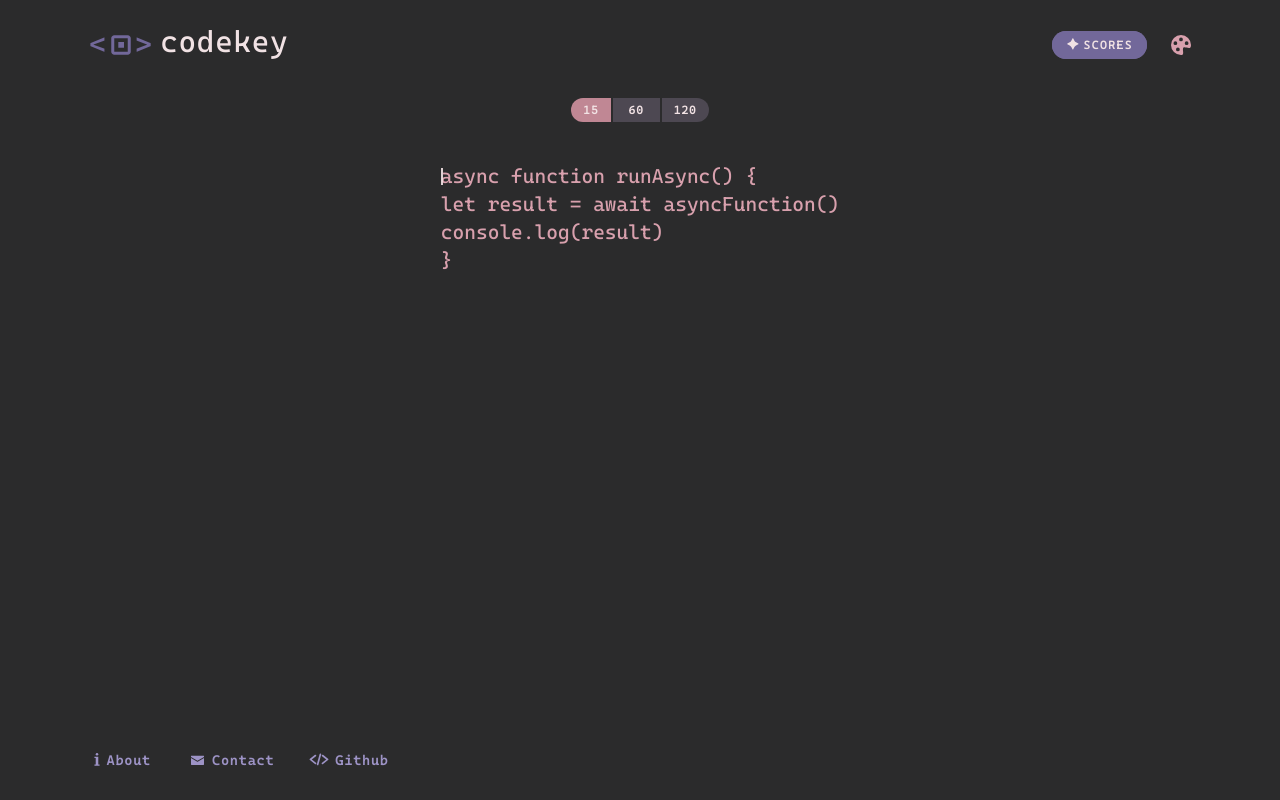
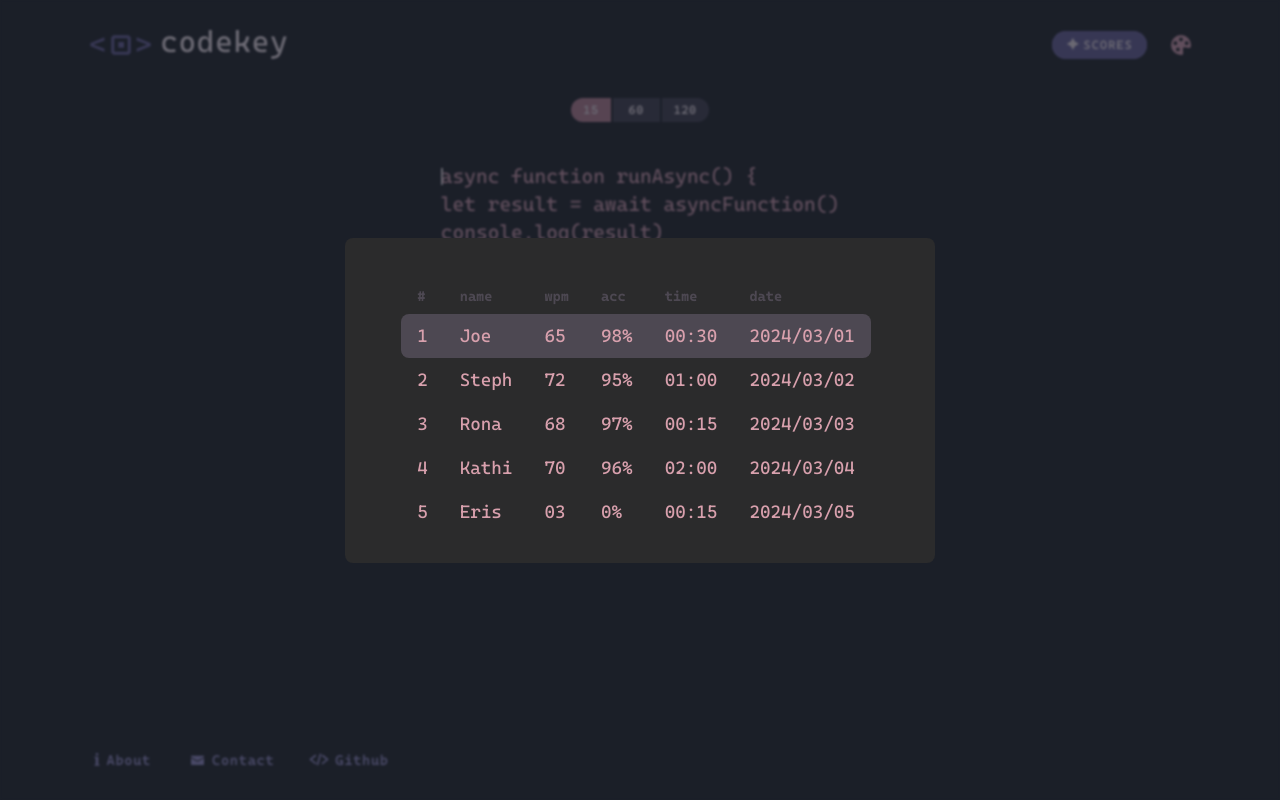
Before and after one commit to nutaptap/codekey, a React (Vite) app in the folder frontend/: page / in a window 1280 px wide. Both pictures are taken after a click on the button "SCORES". Built offline with nearby package versions, Linux system fonts and the light colour scheme.

Commit message:
Added a leaderboard with hardcoded data

```diff
--- a/frontend/src/components/Header.tsx
+++ b/frontend/src/components/Header.tsx
@@ -1,6 +1,7 @@
 import { useState } from "react"
 import { Link } from "react-router-dom"
 import { Theme } from "./Theme"
+import { Leaderboard } from "./Leaderboard"
 
 interface HeaderProps {
   switchTheme: (theme: string) => void
@@ -8,9 +9,14 @@ interface HeaderProps {
 }
 
 export function Header({ switchTheme, theme }: HeaderProps) {
-  const [modalOpen, setModalOpen] = useState(false)
-  function toggleModal() {
-    setModalOpen(!modalOpen)
+  const [themeModalOpen, setThemeModalOpen] = useState(false)
+  function toggleThemeModal() {
+    setThemeModalOpen(!themeModalOpen)
+  }
+
+  const [leaderboardModalOpen, setLeaderboardModalOpen] = useState(false)
+  function toggleLeaderboardModal() {
+    setLeaderboardModalOpen(!leaderboardModalOpen)
   }
   return (
     <>
@@ -35,7 +41,10 @@ export function Header({ switchTheme, theme }: HeaderProps) {
         <nav className="flex">
           <div>
             <div className="scores flex items-center text-xs font-semibold tracking-widest rounded-2xl  bg-main px-[2px] py-[2px] mr-6">
-              <button className="scores-button flex items-center text-xs font-semibold tracking-widest rounded-xl  bg-main px-3 py-1">
+              <button
+                onClick={toggleLeaderboardModal}
+                className="scores-button flex items-center text-xs font-semibold tracking-widest rounded-xl  bg-main px-3 py-1"
+              >
                 <svg
                   className="w-4 h-4 text-text mr-[2px]"
                   xmlns="http://www.w3.org/2000/svg"
@@ -51,7 +60,7 @@ export function Header({ switchTheme, theme }: HeaderProps) {
             </div>
           </div>
           <button
-            onClick={toggleModal}
+            onClick={toggleThemeModal}
             className="text-sub hover:text-text transition-all duration-200"
           >
             <svg
@@ -67,12 +76,15 @@ export function Header({ switchTheme, theme }: HeaderProps) {
           </button>
         </nav>
       </header>
-      {modalOpen && (
+      {themeModalOpen && (
         <Theme
           switchTheme={switchTheme}
-          toggleModal={toggleModal}
+          toggleModal={toggleThemeModal}
           theme={theme}
         />
+      )}
+      {leaderboardModalOpen && (
+        <Leaderboard toggleModal={toggleLeaderboardModal} />
       )}
     </>
   )
--- /dev/null
+++ b/frontend/src/components/Leaderboard.tsx
@@ -0,0 +1,89 @@
+import { useEffect } from "react"
+
+interface LeaderboardProps {
+  toggleModal: () => void
+}
+
+export function Leaderboard({ toggleModal }: LeaderboardProps) {
+  useEffect(() => {
+    const handleClickOutside = (event: MouseEvent) => {
+      const modal = document.getElementById("modal")
+      const isClickedOutside = modal && !modal.contains(event.target as Node)
+      if (isClickedOutside) {
+        toggleModal()
+      }
+    }
+
+    document.addEventListener("mousedown", handleClickOutside)
+    return () => {
+      document.removeEventListener("mousedown", handleClickOutside)
+    }
+  }, [toggleModal])
+
+  return (
+    <div className="fixed inset-0 flex items-center justify-center bg-gray-900 bg-opacity-60 z-20 w-screen backdrop-filter backdrop-blur-[1px] select-none">
+      <main id="modal" className="absolute z-20 flex flex-col items-end">
+        <div className="bg-background rounded-lg p-6 pt-10 text-lg text-sub w-[590px] h-[325px] overflow-hidden">
+          <div className="rounded-lg overflow-auto max-h-[250px] custom-scrollbar flex justify-center">
+            <table className="text-left mr-2">
+              <thead>
+                <tr className="text-neutral text-sm">
+                  <th className="px-4 py-2">#</th>
+                  <th className="px-4 py-2">name</th>
+                  <th className="px-4 py-2">wpm</th>
+                  <th className="px-4 py-2">acc</th>
+                  <th className="px-4 py-2">time</th>
+                  <th className="px-4 py-2">date</th>
+                </tr>
+              </thead>
+              <tbody>
+                <tr>
+                  <td className="px-4 py-2 bg-neutral rounded-l-lg">1</td>
+                  <td className="px-4 py-2 bg-neutral">Joe</td>
+                  <td className="px-4 py-2 bg-neutral">65</td>
+                  <td className="px-4 py-2 bg-neutral">98%</td>
+                  <td className="px-4 py-2 bg-neutral">00:30</td>
+                  <td className="px-4 py-2 bg-neutral rounded-r-lg">
+                    2024/03/01
+                  </td>
+                </tr>
+                <tr>
+                  <td className="px-4 py-2">2</td>
+                  <td className="px-4 py-2">Steph</td>
+                  <td className="px-4 py-2">72</td>
+                  <td className="px-4 py-2">95%</td>
+                  <td className="px-4 py-2">01:00</td>
+                  <td className="px-4 py-2">2024/03/02</td>
+                </tr>
+                <tr>
+                  <td className="px-4 py-2">3</td>
+                  <td className="px-4 py-2">Rona</td>
+                  <td className="px-4 py-2">68</td>
+                  <td className="px-4 py-2">97%</td>
+                  <td className="px-4 py-2">00:15</td>
+                  <td className="px-4 py-2">2024/03/03</td>
+                </tr>
+                <tr>
+                  <td className="px-4 py-2">4</td>
+                  <td className="px-4 py-2">Kathi</td>
+                  <td className="px-4 py-2">70</td>
+                  <td className="px-4 py-2">96%</td>
+                  <td className="px-4 py-2">02:00</td>
+                  <td className="px-4 py-2">2024/03/04</td>
+                </tr>
+                <tr>
+                  <td className="px-4 py-2">5</td>
+                  <td className="px-4 py-2">Eris</td>
+                  <td className="px-4 py-2">03</td>
+                  <td className="px-4 py-2">0%</td>
+                  <td className="px-4 py-2">00:15</td>
+                  <td className="px-4 py-2">2024/03/05</td>
+                </tr>
+              </tbody>
+            </table>
+          </div>
+        </div>
+      </main>
+    </div>
+  )
+}
--- a/frontend/src/index.css
+++ b/frontend/src/index.css
@@ -8,6 +8,10 @@
 }
 
 @layer components {
+  .custom-scrollbar {
+    scrollbar-color: var(--main-color) var(--bg-color);
+  }
+
   .scores-button {
     z-index: 20;
   }
```
